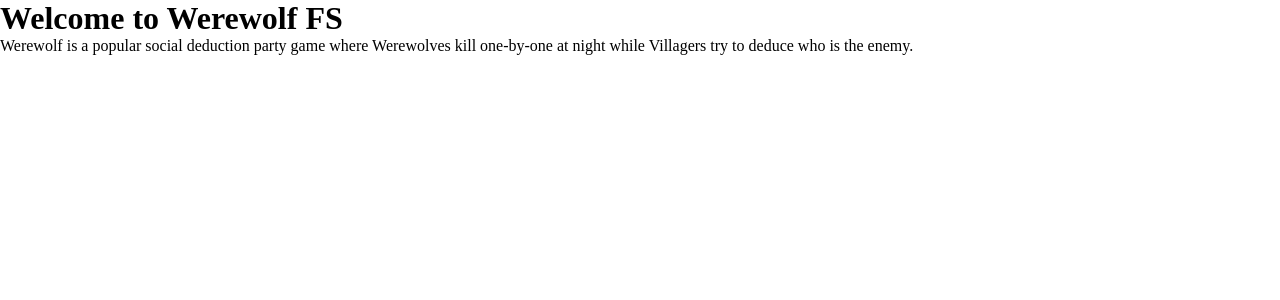
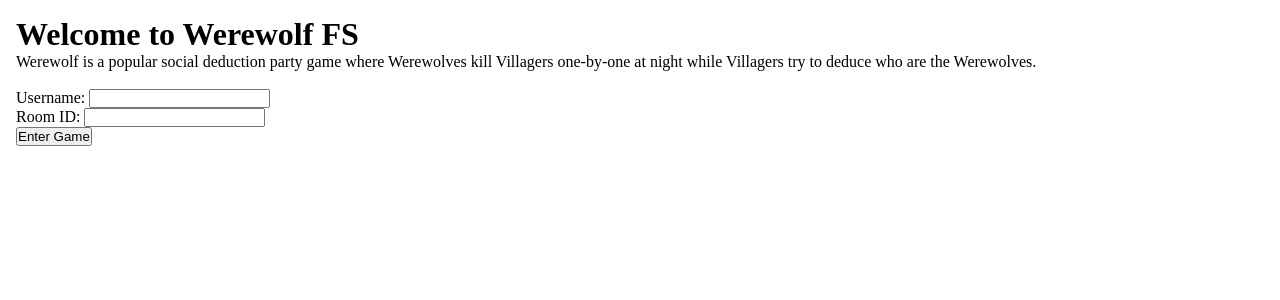
Before and after one commit to gabrieljamesbenedict/werewolf-fs, a React (Vite) app in the folder client/: page / in a window 1280 px wide. Shown: the top 300 px of the page. Built offline with nearby package versions, Linux system fonts and the light colour scheme.

Commit message:
feat: add labels and text inputs for username and roomId in Home.jsx

```diff
--- a/client/src/pages/Home.jsx
+++ b/client/src/pages/Home.jsx
@@ -3,12 +3,20 @@ import React from 'react'
 const Home = () => {
 
     const werewolfTitle = "Welcome to Werewolf FS"
-    const werewolfDescription = "Werewolf is a popular social deduction party game where Werewolves kill one-by-one at night while Villagers try to deduce who is the enemy."
+    const werewolfDescription = "Werewolf is a popular social deduction party game where Werewolves kill Villagers one-by-one at night while Villagers try to deduce who are the Werewolves."
 
     return (
-        <div>
+        <div style={{padding: 16}}>
             <h1>{werewolfTitle}</h1>
             <p>{werewolfDescription}</p>
+            <br />
+            <label htmlFor="">Username: </label>
+            <input type="text" />
+            <br />
+            <label htmlFor="">Room ID: </label>
+            <input type="text" />
+            <br />
+            <button>Enter Game</button>
         </div>
     )
 }
```
